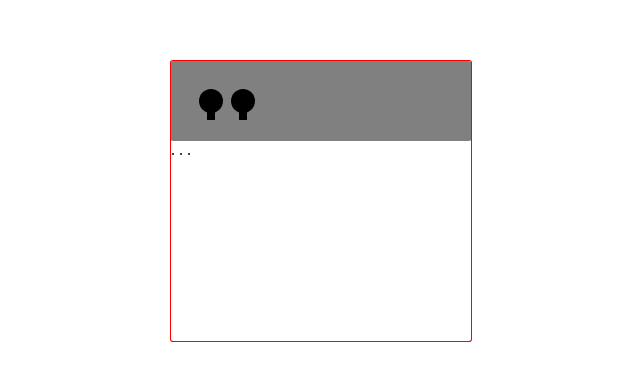
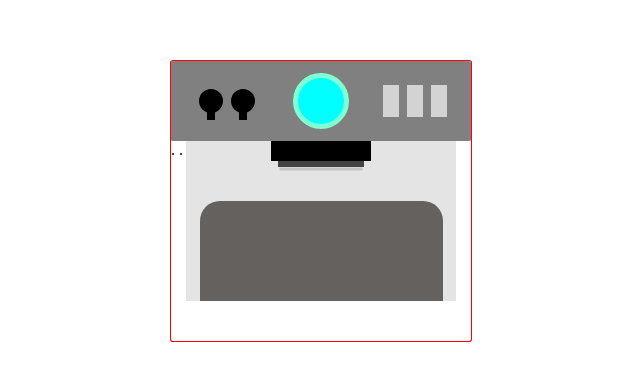
Before and after one commit to mreshank/CoffeeMachine, a website: page index.html in a window 1280 px wide. Shown: the part 200-580 px from the top of the page, without its empty margins (320-960 px from the left). Drawn offline with Linux system fonts and the light colour scheme.

Commit message:
Update style.css

```diff
--- a/style.css
+++ b/style.css
@@ -1,17 +1,21 @@
-/* - Coffee Container - */
+  /* - Coffee Container Dimensions (parent) - */
+
 :root {
     --coffeeMachine-parent-width: 300px;
     --coffeeMachine-parent-height: 280px;
-  --coffee-header-height: calc(
-    var(--coffeeMachine-parent-height) * 0.285714286
-  );
-  --button-radius: calc(var(--coffee-header-height) * 0.3);
-  --button-nob-length: calc(var(--button-radius) / 3);
+    --coffee-header-height: calc( var(--coffeeMachine-parent-height) * 0.285714286 );
+    --button-radius: calc( var(--coffee-header-height) * 0.3 );
+    --button-nob-length: calc( var(--button-radius) / 3 );
+    --display-radius: calc( var(--coffee-header-height) * 0.7 );
+    --coffee-header-details-height: calc( var(--coffee-header-height) * 0.4 );
+    --coffee-middle-height: calc( var(--coffeeMachine-parent-height) * 0.571428571 );
 }
 
+  /* - Coffee Container - */
+
 .container {
-  width: 300px;
-  height: 280px;
+    width: var(--coffeeMachine-parent-width);
+    height: var(--coffeeMachine-parent-height);
     position: absolute;
     top: calc(50% - calc(280px / 2));
     left: calc(50% - calc(300px / 2));
@@ -34,9 +38,7 @@
 .coffee-header-buttons {
     width: var(--button-radius);
     height: var(--button-radius);
-  top: calc(
-    calc(var(--coffee-header-height) / 2) - calc(var(--button-radius) / 2)
-  );
+    top: calc( calc(var(--coffee-header-height) / 2) - calc(var(--button-radius) / 2) );
     position: absolute;
     border-radius: 50%;
     background-color: black;
@@ -53,14 +55,64 @@
 }
 
 .coffee-header-button-1 {
-  left: calc(
-    calc(var(--coffee-header-height) / 2) - calc(var(--button-radius) / 2)
+    left: calc( calc(var(--coffee-header-height) / 2) - calc(var(--button-radius) / 2) );
+}
+
+.coffee-header-button-2 {
+    left: calc( calc(calc(var(--coffee-header-height) / 2) - calc(var(--button-radius) / 2)) * 2.15
     );
 }
 
-.coffee-header-button-2 {
-  left: calc(
-    calc(calc(var(--coffee-header-height) / 2) - calc(var(--button-radius) / 2)) *
-      2.15
-  );
+.coffee-header-display {
+    width: var(--display-radius);
+    height: var(--display-radius);
+    top: calc(50% - calc( var(--display-radius) / 2 ) );
+    left: calc(50% - calc( var(--display-radius) / 2 ) );
+    position: absolute;
+    border-radius: 50%;
+    background-color: aqua;
+    border: 5px solid aquamarine;
+    box-sizing: border-box;
 }
+
+.coffee-header-details {
+    width: calc( var(--coffee-header-details-height) * 0.5 );
+    height: var(--coffee-header-details-height);
+    top: calc( calc( var(--coffee-header-height) / 2) - calc( var(--coffee-header-details-height) /2 ) );
+    right: calc( calc( var(--coffee-header-height) / 2) - calc( var(--coffee-header-details-height) /2 ) );
+    position: absolute;
+    background-color: lightgray;
+    box-shadow: calc( calc( calc( var(--coffee-header-details-height) * 0.5 ) *3 ) * -1 ) 0 0 lightgrey, calc( calc( calc( var(--coffee-header-details-height) * 0.5 ) *1.5 ) * -1 ) 0 0 lightgray;
+}
+
+  /* - Coffee Middle - */
+
+.coffee-middle {
+    width: 90%;
+    height: var(--coffee-middle-height);
+    top: var(--coffee-header-height);
+    left: 5%;
+    position: absolute;
+    background-color: rgb(228, 228, 228);
+    border-radius: 1px;
+}
+
+.coffee-middle::before {
+    content: "";
+    width: 90%;
+    height: 62.5%;
+    left: 5%;
+    bottom: 0%;
+    position: absolute;
+    background-color: rgb(100, 97, 95);
+    border-radius: calc( var(--coffee-middle-height) / 8 ) calc( var(--coffee-middle-height) / 8 ) 0 0 ;
+}
+.coffee-middle-exit {
+    width: 100px;
+    height: 20px;
+    position: absolute;
+    top: 0px;
+    left: calc(50% - 50px);
+    background-color: black;
+    box-shadow: -0px 13px 0px -7px rgb(66, 66, 66), 0px 18px 0px -8.5px rgb(196, 195, 195);
+}
```
Lines whose indentation alone changed are shown as unchanged.
